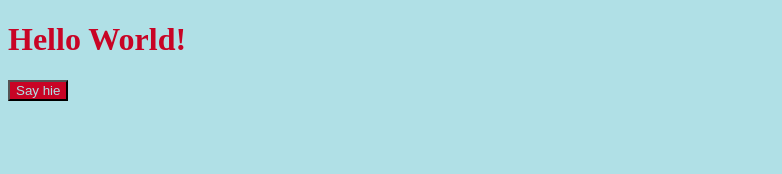
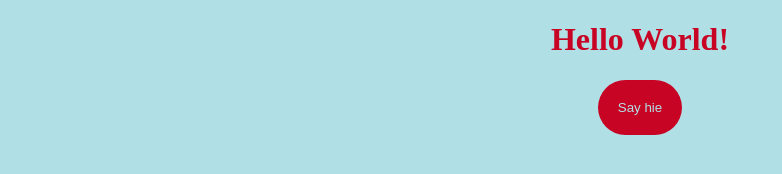
Before and after one commit to TrinaCasey/github-netlify, a plain HTML site: page index.html in a window 1280 px wide. Shown: the whole page, without its empty margins (0-782 px from the left). Drawn offline with Linux system fonts and the light colour scheme.

Commit message:
Updated the CSS

```diff
--- a/index.html
+++ b/index.html
@@ -8,11 +8,16 @@
       body {
         background: powderblue;
         color: rgb(200, 4, 37);
+        font-size: 900;
+        text-align: center;
       }
 
       button {
         background: rgb(200, 4, 37);
+        border: 5px;
+        border-radius: 50px;
         color: powderblue;
+        padding: 20px;
       }
     </style>
   </head>
```
